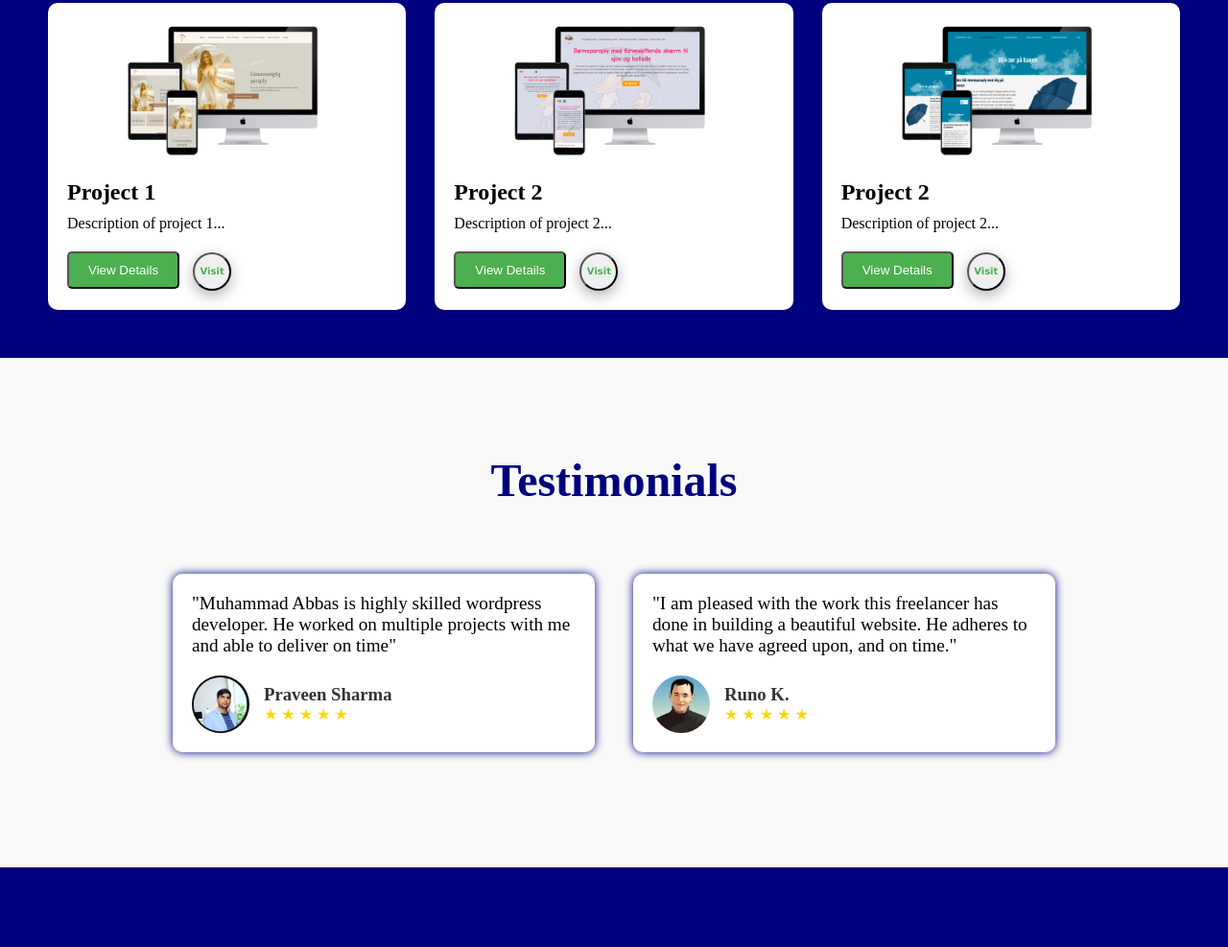
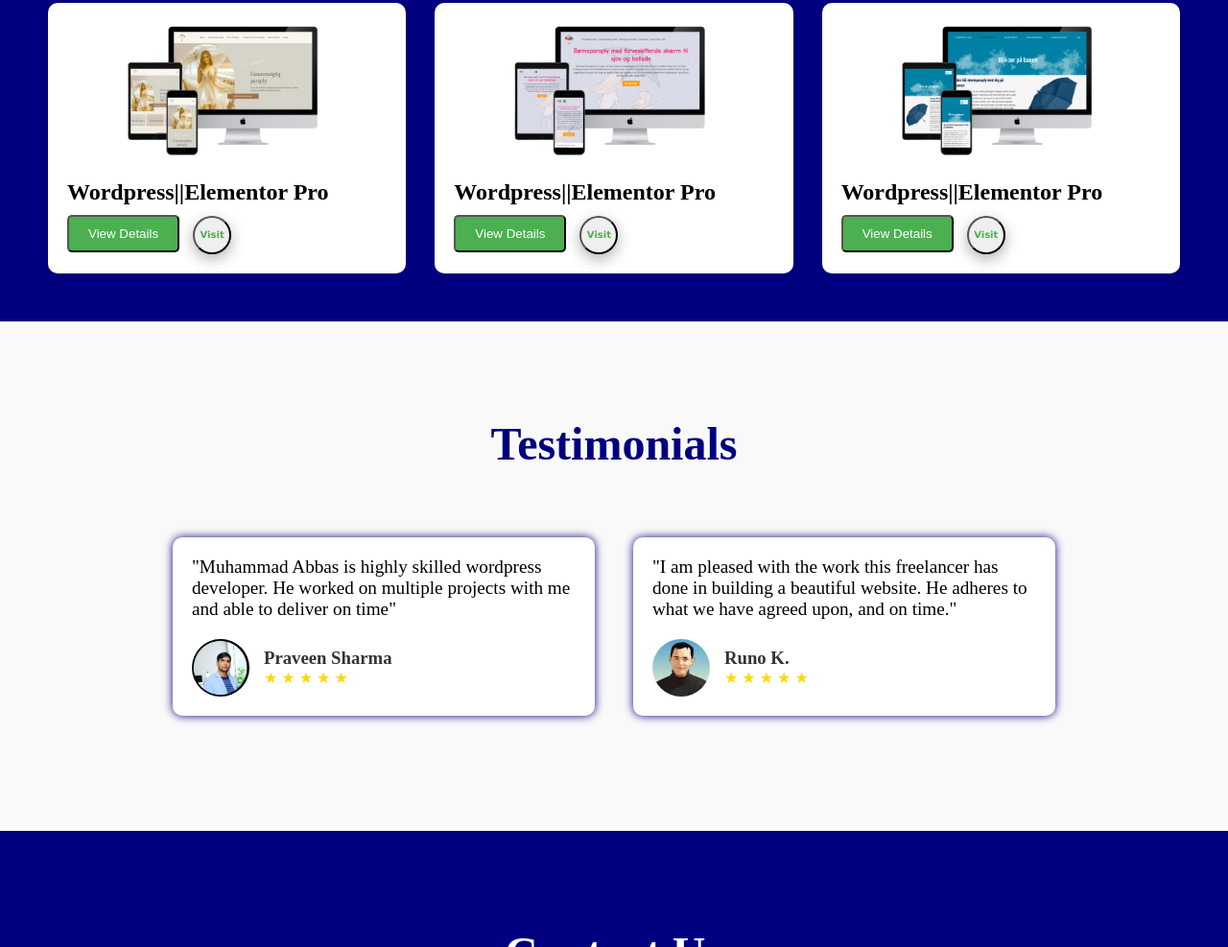
Before and after one commit to Khanwebdevelopment/AHportfolio, a plain HTML site: page index.html in a window 1280 px wide. Shown: the part 1367-2354 px from the top of the page at 96% size. Drawn offline with Linux system fonts and the light colour scheme.

Commit message:
Update index.html

```diff
--- a/index.html
+++ b/index.html
@@ -62,23 +62,23 @@
     <div class="portfolio-grid">
       <div class="portfolio-item">
         <img src="3-devices-black.png" alt="Project 1">
-        <h3>Project 1</h3>
-        <p>Description of project 1...</p>
+        <h3>Wordpress||Elementor Pro</h3>
+
         <button class="btn" onclick="openLightbox('3-devices-black.png', 'Danish Elegance: Transparent Umbrella for Women', 'Delve into the world of sophisticated rainwear with our latest project, a website dedicated to transparent umbrellas for women. Crafted exclusively for our esteemed client from Denmark, this elegant website showcases the perfect blend of functionality and style. Developed using WordPress and Elementor PRO, the site seamlessly integrates stunning visuals with user-friendly navigation, ensuring a delightful browsing experience for visitors. From sleek product galleries to informative content, every element is meticulously designed to reflect the essence of Danish elegance. Explore our portfolio to witness how we brought this vision to life, catering to the discerning tastes of modern Danish women seeking both protection and fashion-forward allure in their rainy day essentials.')">View Details</button>
         <button class="site-btn"><a href="https://gennemsigtigparaply.dk/" target="_blank">Visit</a></button>
       </div>
       <div class="portfolio-item">
         <img src="3-devices-black (1).png" alt="Project 2">
-        <h3>Project 2</h3>
-        <p>Description of project 2...</p>
+        <h3>Wordpress||Elementor Pro</h3>
+
         <button class="btn" onclick="openLightbox('3-devices-black (1).png', 'Colorful Canopies: A Childrens Umbrella Emporium', 'Step into the whimsical world of Colorful Canopies, a delightful online emporium dedicated to providing the perfect umbrella companions for children. Crafted with care and creativity, our collection features a kaleidoscope of vibrant hues, playful patterns, and sturdy designs, ensuring that every rainy day becomes an adventure for your little ones. Designed with both style and functionality in mind, our umbrellas offer reliable protection from the elements while sparking joy with their enchanting aesthetics. Explore our diverse range of designs and find the perfect umbrella to brighten your child rainy day. Welcome to Colorful Canopies, where every drizzle brings a splash of fun!')">View Details</button>
         <button class="site-btn"><a href="https://boerneparaply.dk/" target="_blank">Visit</a></button>
       </div>
       <!-- Add more portfolio items as needed -->
       <div class="portfolio-item">
         <img src="3-devices-black (2).png" alt="Project 2">
-        <h3>Project 2</h3>
-        <p>Description of project 2...</p>
+        <h3>Wordpress||Elementor Pro</h3>
+
         <button class="btn" onclick="openLightbox('3-devices-black (2).png', 'Blue Storm Umbrella Website ', 'Designed for a discerning client in Denmark, the Blue Storm Umbrella website showcases the epitome of Scandinavian elegance and functionality. Crafted using WordPress and Elementor Pro, this website seamlessly combines stunning visuals with intuitive navigation, reflecting the client commitment to quality and style. From sleek product displays to informative content, every element is meticulously tailored to enhance user experience and highlight the unique features of Blue Storm Umbrellas. Explore the website to discover how Danish design transforms rainy days into moments of sophistication and comfort')">View Details</button>
         <button class="site-btn"><a href="https://stormparaply.dk/" target="_blank">Visit</a></button>
       </div>
```
